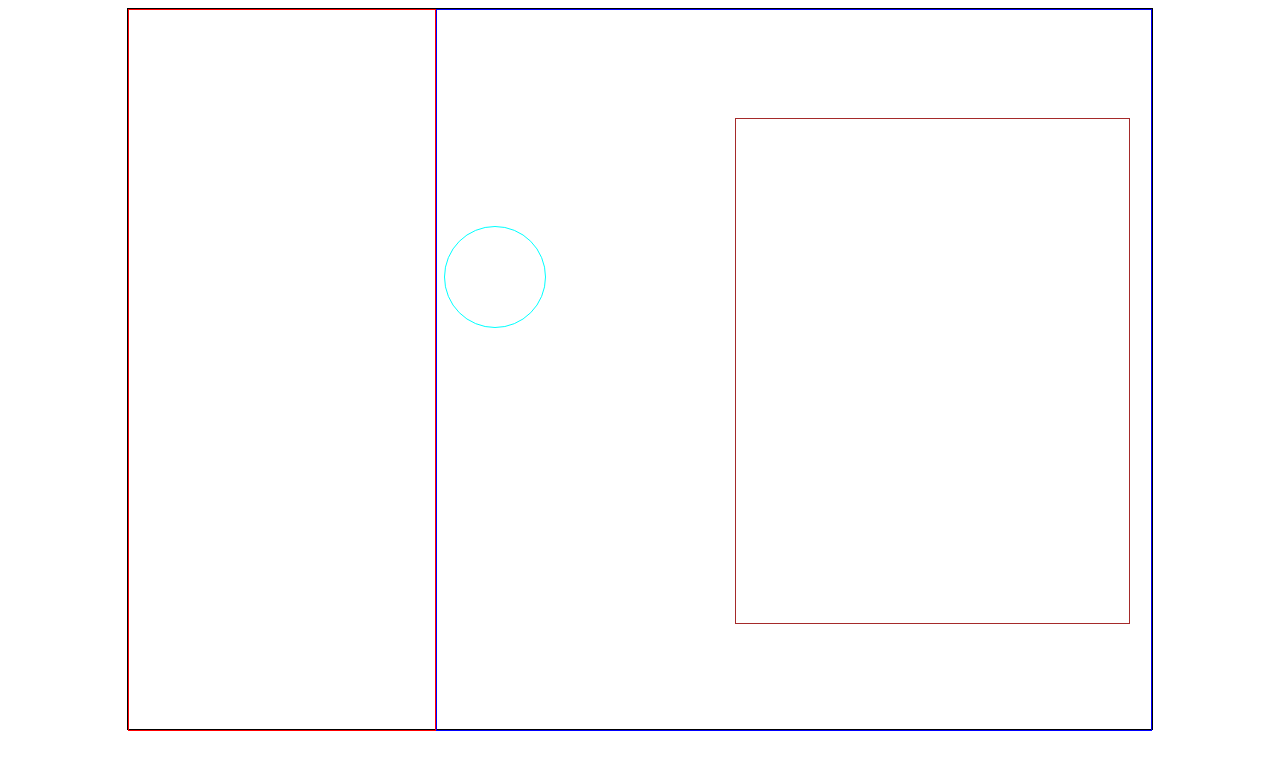
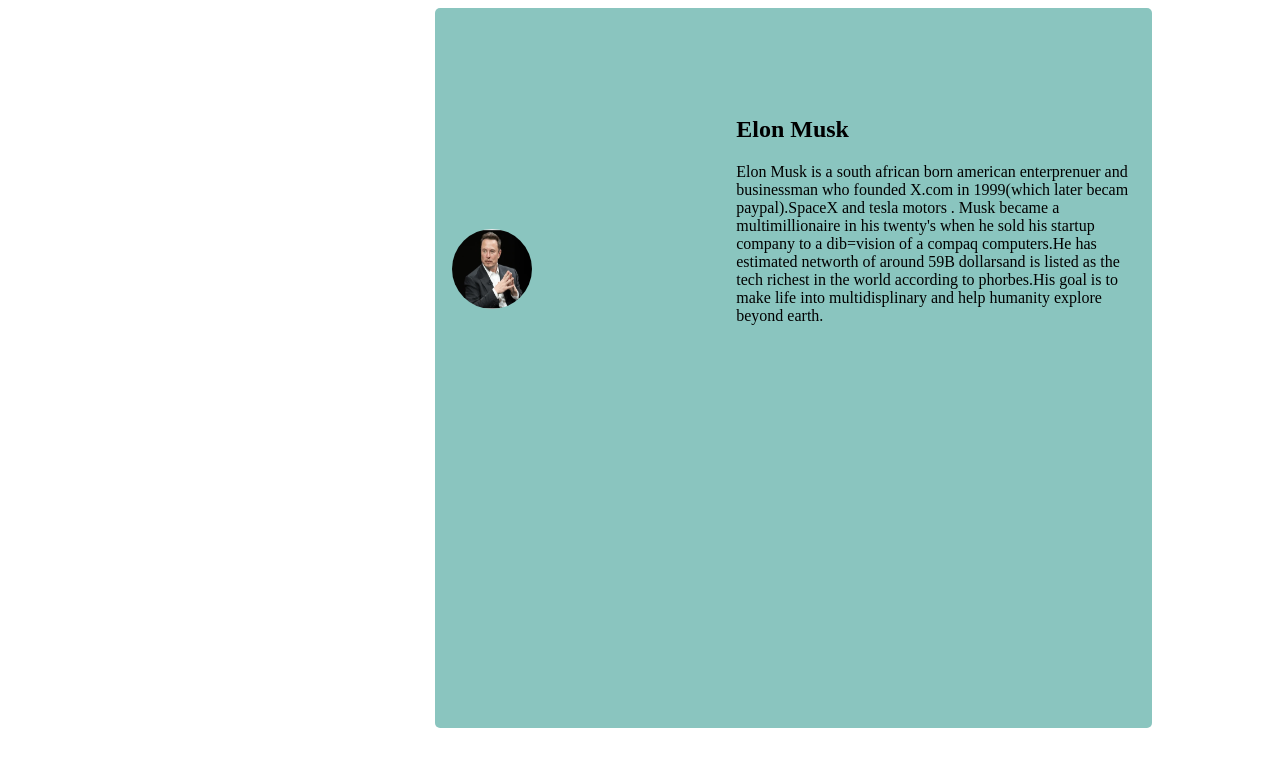
Before and after one commit to paulwako/tribute, a plain HTML site: page index.html in a window 1280 px wide. Drawn offline with Linux system fonts and the light colour scheme.

Commit message:
added css file and removed borders

```diff
--- a/index.html
+++ b/index.html
@@ -10,8 +10,22 @@
     <main>
       <section class="content time"></section>
       <section class="content image">
-        <div class="photo"></div>
-        <div class="breif-hsitory"></div>
+        <div class="photo"><img src="picture1.PNG" alt="" /></div>
+        <div class="breif-hsitory">
+          <h1>Elon Musk</h1>
+          <div id="data">
+            <p>
+              Elon Musk is a south african born american enterprenuer and
+              businessman who founded X.com in 1999(which later becam
+              paypal).SpaceX and tesla motors . Musk became a multimillionaire
+              in his twenty's when he sold his startup company to a dib=vision
+              of a compaq computers.He has estimated networth of around 59B
+              dollarsand is listed as the tech richest in the world according to
+              phorbes.His goal is to make life into multidisplinary and help
+              humanity explore beyond earth.
+            </p>
+          </div>
+        </div>
       </section>
     </main>
   </body>
--- a/styles.css
+++ b/styles.css
@@ -1,7 +1,7 @@
 main{
     height:90vh;
     width:80vw;
-    border:1px solid black;
+    /* border:1px solid black; */
     margin:auto;
     display:flex;
 }
@@ -10,19 +10,22 @@ main{
 }
 .time{
 width: 30%;
-border:1px solid red;
+/* border:1px solid red; */
 }
 .image{
     width:70%;
-    border:1px solid blue;
+    /* border:1px solid blue; */
     position:relative;
     display: flex;
+    background-color:#8ac5bf;
+    border-radius: 5px;
 }
 .photo{
    width:100px;
    height:100px;
+   /* background-image: url(picture1.PNG); */
    border-radius:60% 60% 60% 60%;
-   border: 1px solid cyan;
+   /* border: 1px solid cyan; */
    position:absolute;
    top: 30%;
    left:1%;
@@ -30,8 +33,24 @@ border:1px solid red;
 .breif-hsitory{
     height: 70%;
     width: 55%;
-    border:1px solid brown;
+    /* border:1px solid brown; */
     position:absolute;
     right:3%;
     top:15%
 }
+img{
+    width:80%;
+    height:80%;
+    position: relative;
+    top:5%;
+    left:10%;
+    border-radius: 60%;
+}
+#data{
+    box-sizing: border-box;
+    /* padding: 5px; */
+    margin-top: 0;
+}
+h1{
+    margin-top: 0;
+}
```
Also changed, not shown: picture1.PNG (added).
